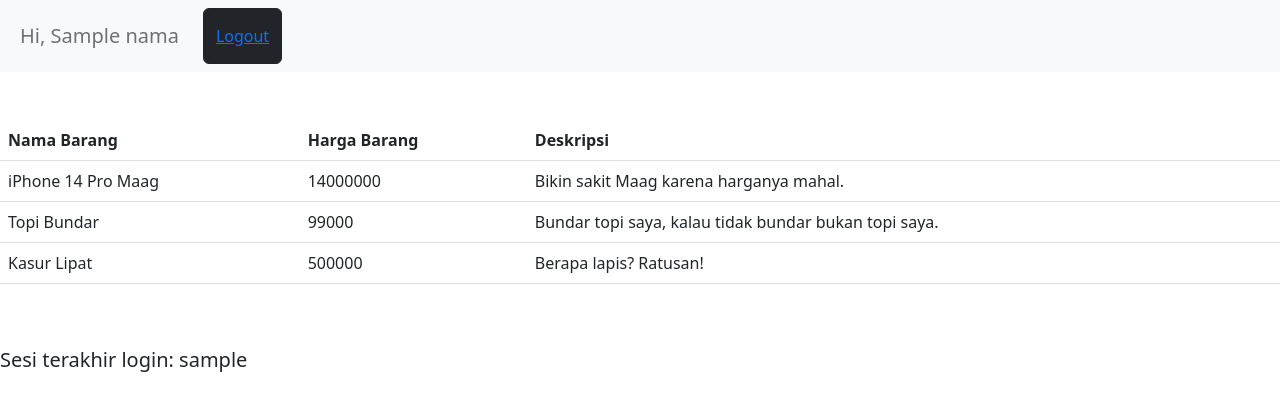
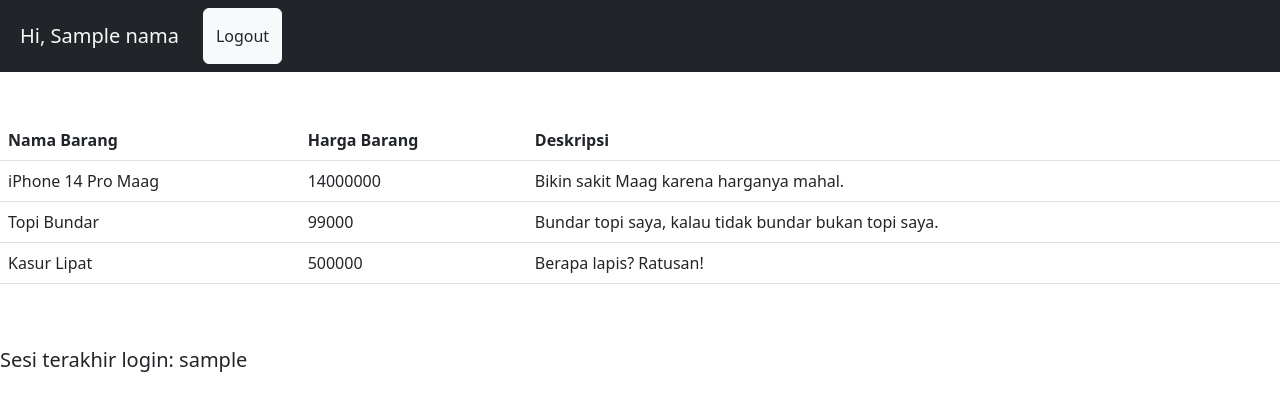
Before and after one commit to naufalalsar/PBP-lab-1, a Django app: template wishlist/templates/wishlist.html in a window 1280 px wide. Shown: the top 411 px of the page. Run offline with Django 4.2, Linux system fonts and the light colour scheme; data comes from the database, SQL or seed files in the repository; tables that the repository leaves empty hold one stand-in row (values such as "Sample post"); the template is opened without the code that fills it: values that come from a table or form of the project are taken from there, most other values are stand-ins (such as "Sample title", 1, 10 or a date in 2020); some libraries are stand-ins or nearby versions.

Commit message:
making goood decorations

```diff
--- a/wishlist/templates/wishlist.html
+++ b/wishlist/templates/wishlist.html
@@ -6,13 +6,13 @@
 
 {% load static %}
 
-<nav class="navbar navbar-expand-lg bg-light">
+<nav class="navbar navbar-expand-lg bg-dark">
     <div class="container-fluid">
         <ul class="navbar-nav mr-auto">
             <li class="navbar-brand">
-                <a class="nav-link">Hi, {{nama}}</a>
+                <a class="nav-link text-light">Hi, {{nama}}</a>
             </li>
-                <button class="btn btn-dark" type="button"><a href="{% url 'wishlist:logout' %}">Logout</a></button>
+                <button class="btn btn-light" type="button"><a href="{% url 'wishlist:logout' %}" class="text-decoration-none text-dark">Logout</a></button>
             </li>
         </ul>
     </div>
```
